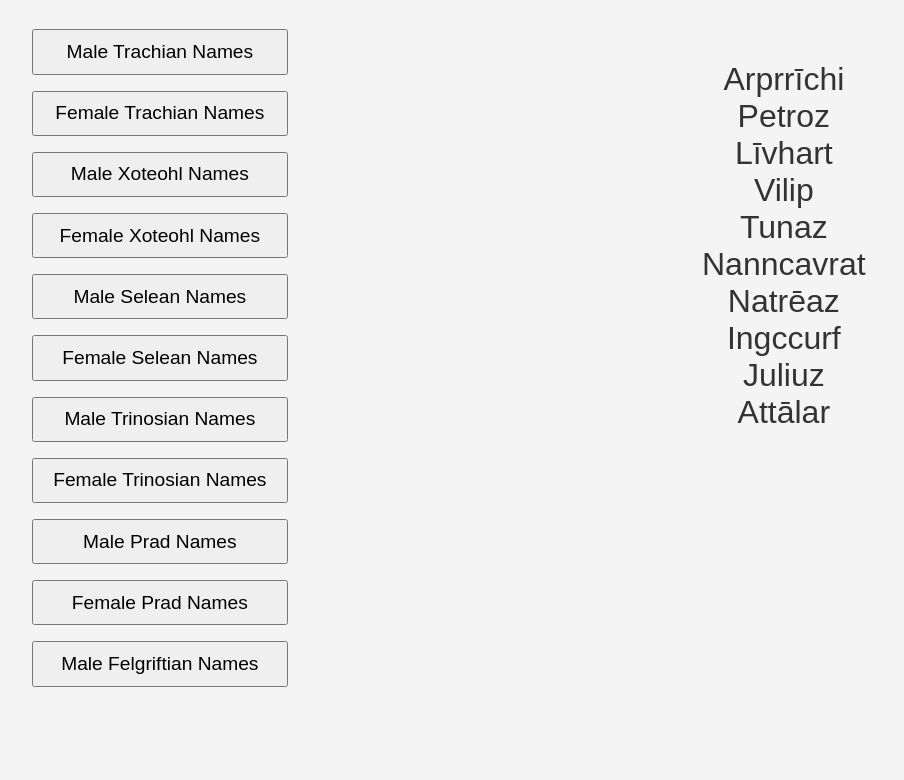
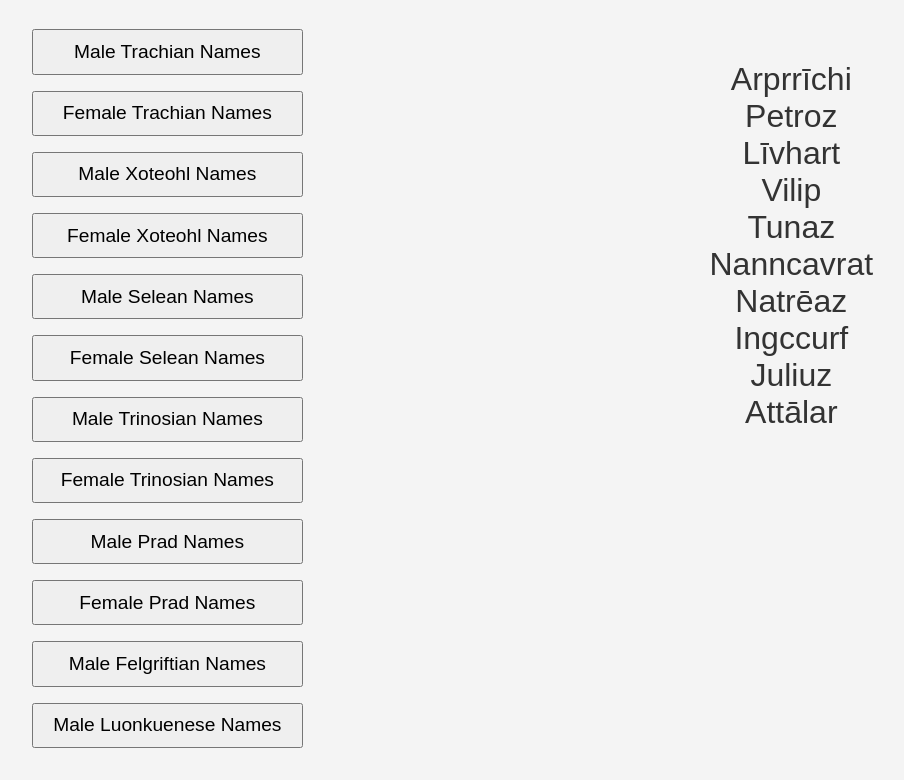
Before and after one commit to 7GCraft/name-generators, a plain HTML site: page index.html in a window 1280 px wide. Both pictures are taken after a click on the button "Male Trachian Names". Shown: the part 93-873 px from the top of the page, without its empty margins (0-904 px from the left). Before the commit the page ends 812 px from the top, so only its background shows below. Drawn offline with Linux system fonts and the light colour scheme.

Commit message:
Add composite names: Luonkuenese

```diff
--- a/generator.js
+++ b/generator.js
@@ -11,21 +11,48 @@ fetch('names.json')
 
 function generateNames(language, gender) {
   const nameList = document.getElementById("name-list");
-
   nameList.innerHTML = "";
 
-  if (!names[language] || !names[language][gender]) {
+  const langData = names[language];
+  if (!langData) {
     nameList.innerHTML = "<li>No names available for this selection.</li>";
     return;
   }
 
-  const allNames = names[language][gender];
   const selectedNames = [];
 
-  while (selectedNames.length < 10 && selectedNames.length < allNames.length) {
-    const randomName = allNames[Math.floor(Math.random() * allNames.length)];
-    if (!selectedNames.includes(randomName)) {
-      selectedNames.push(randomName);
+  if (langData.type === "composite") {
+    const surnames = langData[surname];
+    const givenNames = langData[gender];
+
+    if (!surnames || !givenNames) {
+      nameList.innerHTML = `<li>No composite names available for ${language} ${gender}.</li>`;;
+      return;
+    }
+
+    while (selectedNames.length < 10 && selectedNames.length < surnames.length * givenNames.length) {
+      const surname = surnames[Math.floor(Math.random() * surnames.length)];
+      const givenName = givenNames[Math.floor(Math.random() * givenNames.length)];
+      const fullName = surname + " " + givenName;
+
+      if (!selectedNames.includes(fullName)) {
+        selectedNames.push(fullName);
+      }
+    }
+
+  } else if (langData.type === "simple") {
+    const allNames = langData[gender];
+
+    if (!allNames) {
+      nameList.innerHTML = `<li>No simple names available for ${language} ${gender}.</li>`;
+      return;
+    }
+
+    while (selectedNames.length < 10 && selectedNames.length < allNames.length) {
+      const randomName = allNames[Math.floor(Math.random() * allNames.length)];
+      if (!selectedNames.includes(randomName)) {
+        selectedNames.push(randomName);
+      }
     }
   }
 
--- a/index.html
+++ b/index.html
@@ -66,6 +66,7 @@
             <button onclick="generateNames('prad', 'male')">Male Prad Names</button>
             <button onclick="generateNames('prad', 'female')">Female Prad Names</button>
             <button onclick="generateNames('felgriftian', 'male')">Male Felgriftian Names</button>
+            <button onclick="generateNames('luonkuenese', 'male')">Male Luonkuenese Names</button>
         </div>
         <div class="main-content">
             <ul id="name-list"></ul>
--- a/names.json
+++ b/names.json
@@ -1,5 +1,6 @@
 {
     "trachian": {
+        "type": "simple",
         "male": [
             "Vilip",
             "Raeczanter",
@@ -49,6 +50,7 @@
         ]
     },
     "xoteohl": {
+        "type": "simple",
         "male": [
             "Ahuoxohl",
             "Milinitica",
@@ -79,6 +81,7 @@
         ]
     },
     "selean": {
+        "type": "simple",
         "male": [
             "Petrich",
             "Merevith",
@@ -105,6 +108,7 @@
         ]
     },
     "trinosian": {
+        "type": "simple",
         "male": [
             "Euzîn",
             "Crîztîani",
@@ -124,6 +128,7 @@
         ]
     },
     "prad": {
+        "type": "simple",
         "male": [
             "Arcos",
             "Anchas",
@@ -145,6 +150,7 @@
         ]
     },
     "felgriftian": {
+        "type": "simple",
         "male": [
             "Ioen",
             "Iog",
@@ -161,5 +167,11 @@
             "Xova",
             "Mocsemelion"
         ]
+    },
+    "luonkuenese": {
+        "type": "composite",
+        "surname": ["Dwe (屠)", "Xwé (懷)", "Xxwet (闕)"],
+        "male": ["Bóxó (抱豪)", "Sidó (子道)", "Wen'ek (永一)"],
+        "female": []
     }
 }
```
